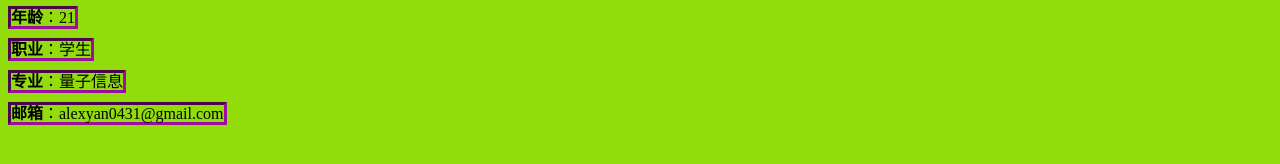
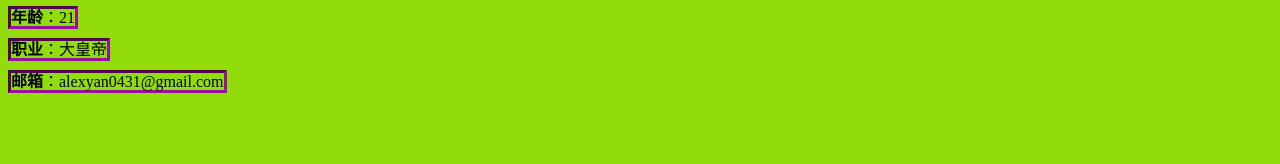
Before and after one commit to ylctql/ylc, a plain HTML site: page index.html in a window 1280 px wide. Shown: the part 110-274 px from the top of the page. Drawn offline with Linux system fonts and the light colour scheme.

Commit message:
Add files via upload

```diff
--- a/index.html
+++ b/index.html
@@ -23,11 +23,10 @@
 
 <body>
     <h1 style="text-align:center;"> Welcome to my website!</h1>
-    <img src="./ylc.jpg" alt="ylc" width="150">
+    <img src="./emperorhappy.jpg" alt="ylc" width="150">
     <p class="inset"> <strong>姓名</strong>：ylc</p><br>
     <p class="inset"> <strong>年龄</strong>：21</p><br>
-    <p class="inset"> <strong>职业</strong>：学生</p><br>
-    <p class="inset"> <strong>专业</strong>：量子信息</p><br>
+    <p class="inset"> <strong>职业</strong>：大皇帝</p><br>
     <p class="inset"> <strong>邮箱</strong>：alexyan0431@gmail.com</p><br>
 </body>
 <html>
```
